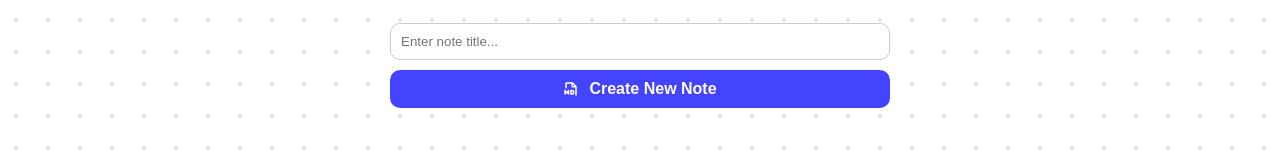
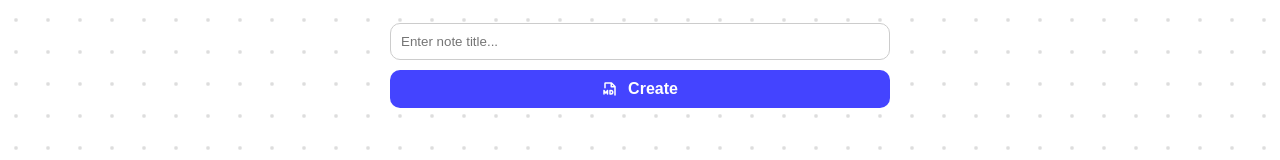
Before and after one commit to syxnji/ShareMd, a Next.js app: page / in a window 1280 px wide. Shown: the part 380-540 px from the top of the page. Built offline with nearby package versions, Linux system fonts and the light colour scheme.

Commit message:
修正 - create

```diff
--- a/src/pages/index.jsx
+++ b/src/pages/index.jsx
@@ -37,7 +37,7 @@ export default function MarkdownEditor() {
             </div>
             <input type="text" placeholder="Enter note title..." className={styles.contentInput} value={noteTitle} onChange={(e) => setNoteTitle(e.target.value)} />
             {/* <Link href={`/Editor/0?title=${noteTitle}`} className={styles.submitButton}><TfiWrite />Create New Note</Link> */}
-            <Link href={`/Try?title=${noteTitle}`} className={styles.submitButton}><PiFileMdBold />Create New Note</Link>
+            <Link href={`/Try?title=${noteTitle}`} className={styles.submitButton}><PiFileMdBold />Create</Link>
           </div>
         </div>
       </main>
```
